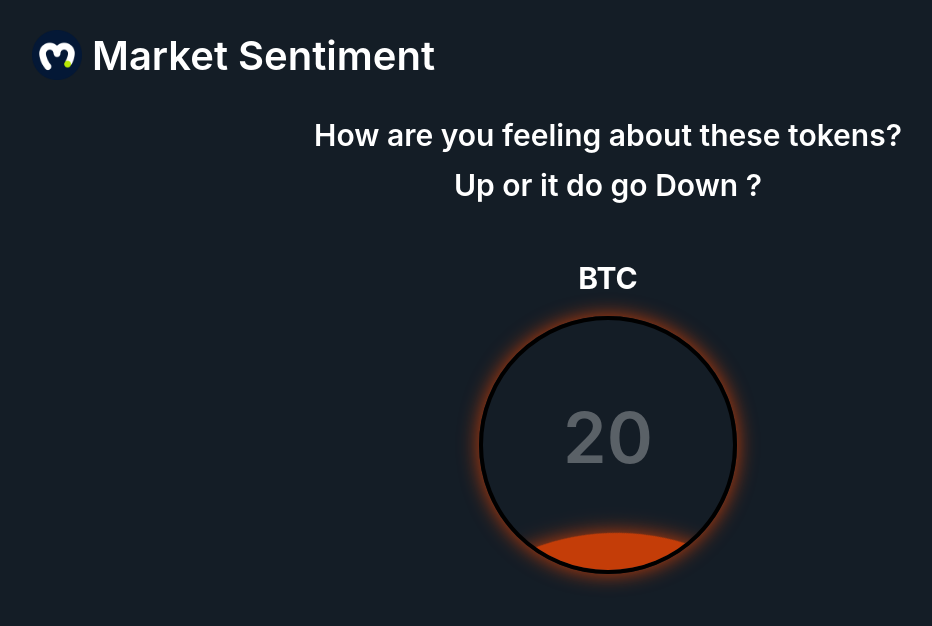
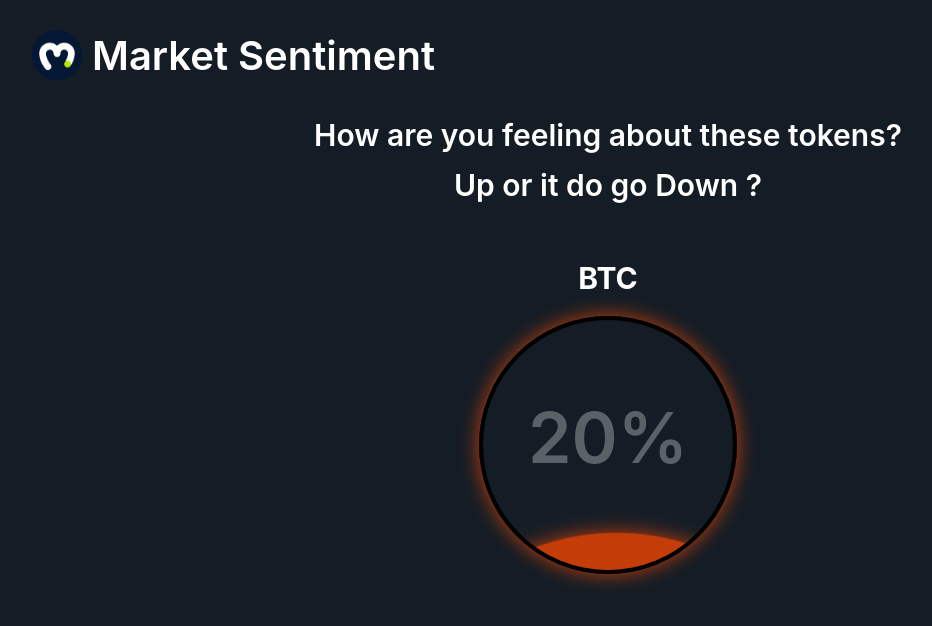
Before and after one commit to gepthecoder/sentiment-moralis-dapp, a React (Create React App) app: page / in a window 1280 px wide. Shown: the top 626 px of the page, without its empty margins (32-964 px from the left). Built offline with nearby package versions, Linux system fonts and the light colour scheme; what react-moralis would draw is missing.

Commit message:
$0017: [App] [Interface] [Tokens]: and percentage sign

```diff
--- a/src/components/Coin.js
+++ b/src/components/Coin.js
@@ -29,7 +29,7 @@ function Coin({perc, setPerc, token}) {
           >
           </div>
           <div className="percentage">
-            {perc}
+            {perc}%
           </div>
         </div>
       </div>
```
